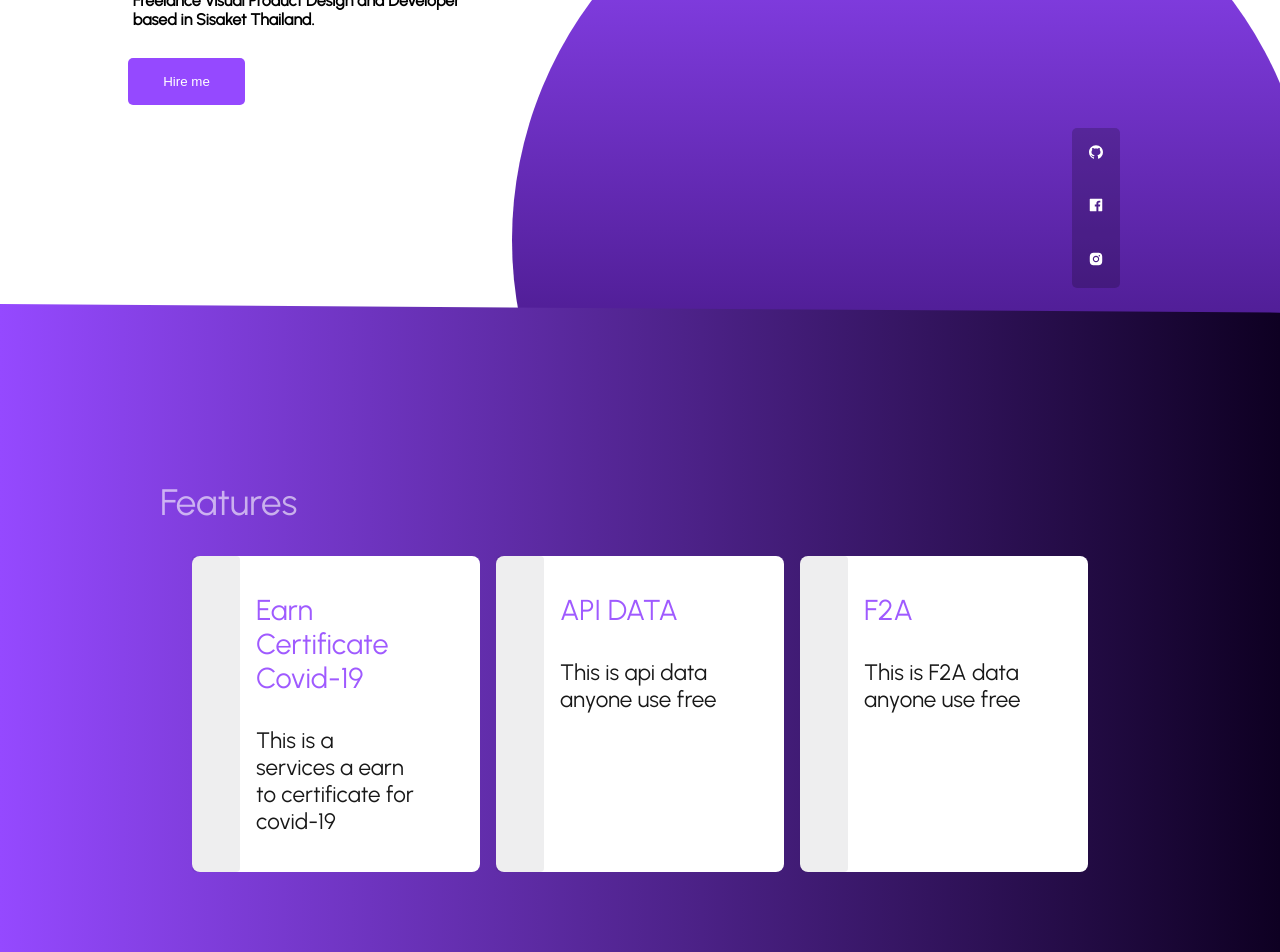
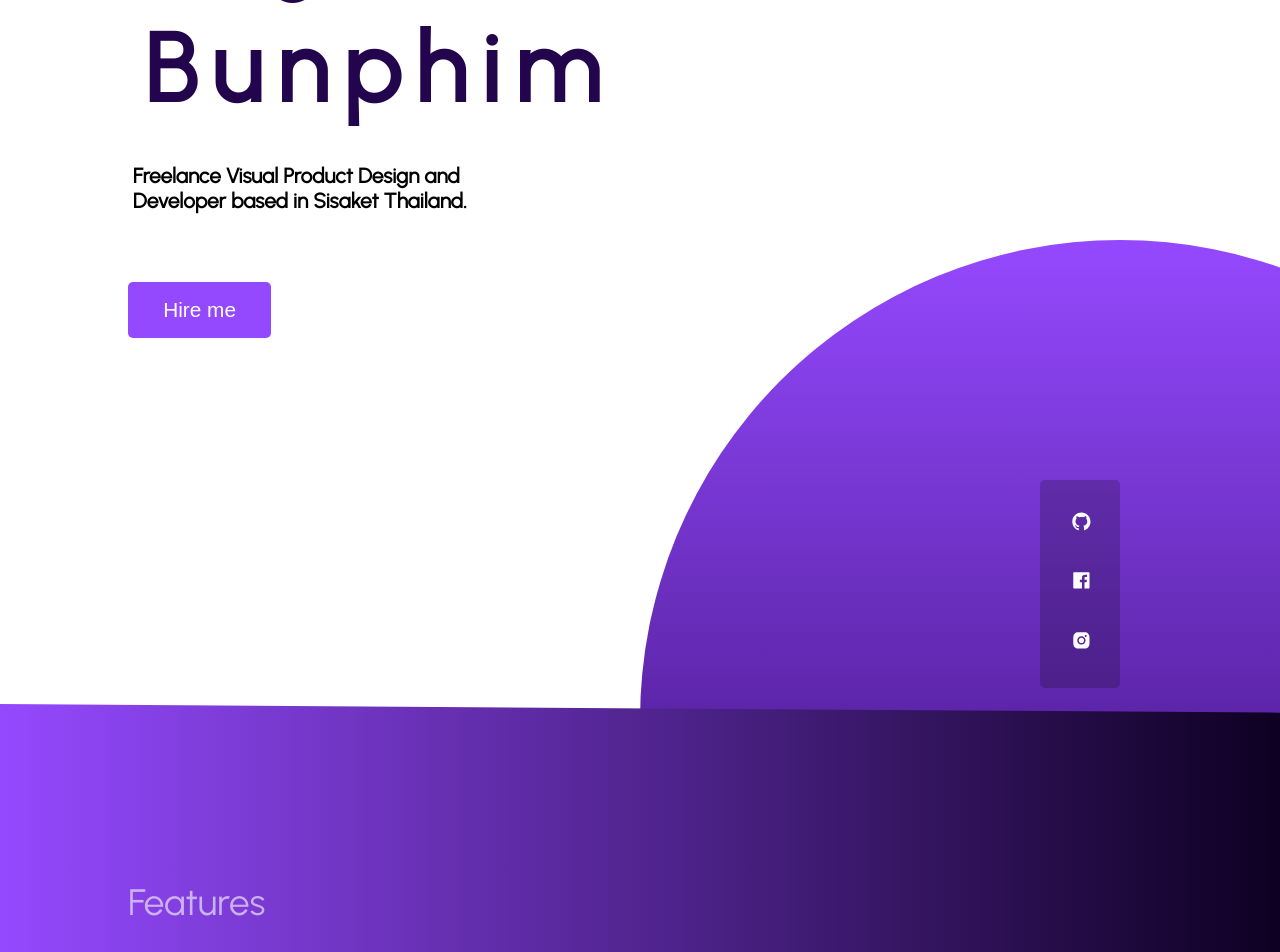
Before and after one commit to singharatbunphim/MyAppBeta, a Next.js app: page / in a window 1280 px wide. Shown: the part 400-1352 px from the top of the page. Built offline with nearby package versions, Linux system fonts and the light colour scheme.

Commit message:
add Responesive Web

```diff
--- a/component/Navbar.jsx
+++ b/component/Navbar.jsx
@@ -2,6 +2,7 @@ import styles from '../styles/navbar.module.scss'
 import Link from 'next/link'
 import { useRouter } from 'next/router'
 import React , { useState , useEffect } from 'react'
+import {TiThMenuOutline} from 'react-icons/ti'
 
 const Navbar = () => {
 
@@ -40,6 +41,7 @@ const Navbar = () => {
                     <li><Link href="/project"><a>Project</a></Link></li>
                 </ul>
             </div>
+            <div className={styles.hamburger_menu}><TiThMenuOutline /></div>
         </nav>
     )
 }
--- a/component/content/feature/Feature.jsx
+++ b/component/content/feature/Feature.jsx
@@ -6,13 +6,15 @@ import AddIcon from './addIcon';
 const Feature_item = () => {
 
 
+    const Container = useRef(null);
+
     return (
         <>
             <FeatureData.Consumer>
                 { values => values.map((value,index)=>{
                     return (
                         <div key={index} className={styles.feature_cards_item} >
-                        <div className={styles.feature_cards_item_icon}>
+                        <div className={styles.feature_cards_item_icon} ref={Container}>
                         </div>
                         <div className={styles.feature_cards_item_content}>
 
--- a/styles/content/feature.module.scss
+++ b/styles/content/feature.module.scss
@@ -1,68 +1,159 @@
+
+
+$breakpoints: (
+    sm: 540px,
+    md: 768px,
+    lg: 1024px,
+    lgx: 1024px,
+);
+
+@mixin Media_up($breakpoint) {
+    @media screen and (min-width: map-get($breakpoints,$breakpoint)) {
+        @content;
+    }
+}
+
+@mixin Media_Phone($breakpoint){
+    @media screen and (max-width: map-get($breakpoints,$breakpoint)) {
+        @content;
+    }
+}
+
+@mixin Media_tablet($breakpoint) {
+    @media (min-width:540px) and (max-width: map-get($breakpoints,$breakpoint)) {
+        @content;
+    }
+}
+
+
+@mixin Media_labtop($breakpoint)  {
+    @media (min-width:768px) and (max-width: map-get($breakpoints,$breakpoint)) {
+        @content;
+    }
+}
+
+
+
+
+
+
+
+
 .feature_wrapper {
     width: 100%;
     background: linear-gradient(to right, rgba($color: rgb(149, 73, 255), $alpha: 1), rgba($color: rgb(14, 0, 34), $alpha: 1));
     height: auto;
     z-index: 1;
 
-    padding: 10rem;
+    @include Media_Phone(sm){
+        padding: 3rem;
+    }
+
+
+    @include Media_tablet(md){
+        padding: 3rem;
+    }
+
+    @include Media_labtop(lg){
+        padding: 5rem;
+    }
+
+    @include Media_up(lg){
+        padding: 8rem;
+    }
+
 
     .header {
         font-size: 2.3rem;
         color: white;
         opacity: 0.6;
+        padding: 2rem 0rem;
     }
 
 
     .feature_cards {
         display: grid;
-        grid-template-columns: 4fr 4fr 4fr;
+        grid-template-columns: 1fr 1fr 1fr;
         grid-gap: 1rem;
-        padding: 2rem 2rem;
+
+        @include Media_Phone(sm){
+        grid-template-columns: 1fr;
+
+        }
+
+        @include Media_tablet(md){
+            grid-template-columns: 1fr 1fr;
+        }
+
+        @include Media_labtop(lg){
+            grid-template-columns: 1fr 1fr 1fr;
+        }
+
+        @include Media_up(lgx){
+            grid-template-columns: 1fr 1fr 1fr;
+        }
+
+
+
     }
 
     .feature_cards_item {
         display: flex;
         margin-bottom: 2rem;
-        padding: 1.3rem 2rem;
         height: auto;
         cursor: pointer;
         background-color: #fff;
         border-radius: 0.5rem;
         position: relative;
+        height: auto;
 
-        .feature_cards_item_icon {
-            padding: 1rem;
-            width: 3rem;
-            background-color: rgba($color: rgb(22, 18, 28), $alpha: 0.1);
-            border-radius: 0.25rem;
-            color: black;
-            margin-right: 5px;
-            opacity: 0.7;
-            position: absolute;
-            left: 0;
-            bottom: 0;
-            top: 0;
-            height: 100%;
-            display: flex;
-            align-items: center;
-
-            span {
-                font-size: 1.5rem;
-            }
-        }
 
         .feature_card_item_title{
             font-size: 1.8rem;
-            padding: 1rem 2rem;
+            padding: 1rem 1.2rem;
             color: rgba($color: rgb(149, 73, 255), $alpha: 1);
             opacity: 0.9;
+
+                @include Media_Phone(sm){
+                    font-size: 0.8rem;
+
+                }
+
+                @include Media_tablet(md){
+                    font-size: 1rem;
+                }
+
+                @include Media_labtop(lg){
+                    font-size: 1.2rem;
+                }
+
+                @include Media_up(lgx){
+                    font-size: 1.5rem;
+                }
         }
 
         .feature_card_item_lorem{
             font-size: 1.4rem;
-            padding: 1rem 2rem;
+            padding: 1rem 1.2rem;
             color: rgba($color: rgb(0, 0, 0), $alpha: 1);
             opacity: 0.9;
+
+            @include Media_Phone(sm){
+                font-size: 0.8rem;
+
+            }
+
+            @include Media_tablet(md){
+                font-size: 1rem;
+            }
+
+            @include Media_labtop(lg){
+                font-size: 1rem;
+            }
+
+            @include Media_up(lgx){
+                font-size: 1rem;
+            }
         }
 
 
--- a/styles/content/personalProfile.module.scss
+++ b/styles/content/personalProfile.module.scss
@@ -1,9 +1,65 @@
+
+
+$breakpoints: (
+    sm: 540px,
+    md: 768px,
+    lg: 1024px,
+    lgx: 1024px,
+);
+
+@mixin Media_up($breakpoint) {
+    @media screen and (min-width: map-get($breakpoints,$breakpoint)) {
+        @content;
+    }
+}
+
+@mixin Media_Phone($breakpoint){
+    @media screen and (max-width: map-get($breakpoints,$breakpoint)) {
+        @content;
+    }
+}
+
+@mixin Media_tablet($breakpoint) {
+    @media (min-width:540px) and (max-width: map-get($breakpoints,$breakpoint)) {
+        @content;
+    }
+}
+
+
+@mixin Media_labtop($breakpoint)  {
+    @media (min-width:768px) and (max-width: map-get($breakpoints,$breakpoint)) {
+        @content;
+    }
+}
+
+
+
+
 .wrapper_container {
     width: 100%;
     height: 40rem;
     position: relative;
     display: flex;
     overflow: hidden;
+    flex-direction: column;
+    @include Media_up(lgx){
+        flex-direction: row;
+        height: 60rem;
+    }
+
+    @include Media_labtop(lg){
+        height: 50rem;
+    }
+
+    @include Media_tablet(md){
+        height: 40rem;
+    }
+
+    @include Media_Phone(sm){
+        height: 35rem;
+    }
+
+
 
     .col_1_content {
         display: flex;
@@ -11,28 +67,108 @@
         height: 100%;
         flex-direction: column  ;
         position: relative;
-        padding: 8rem;
+        z-index: 13;
+        mix-blend-mode: color-burn;
+
+        @include Media_up(lgx){
+            padding: 8rem;
+        }
+
+        @include Media_Phone(sm){
+            width: 100%;
+            padding: 3rem;
+        }
+
+        @include Media_tablet(md){
+            width: 100%;
+            padding: 5rem;
+        }
+
+        @include Media_labtop(lg){
+            width: 100%;
+            padding: 7rem;
+        }
+
+
+
 
         .name {
             position: relative;
-            font-size: 4rem;
             font-weight: 900;
             color: rgba($color: rgb(34, 5, 76), $alpha: 1);
+
+
+
             .f_name {
                 letter-spacing: 3px;
                 margin-bottom: 0.5rem;
+                transition: all 0.3s ease-in;
+                @include Media_up(lgx){
+                    font-size: 6rem;
+                }
+
+                @include Media_tablet(md){
+                    font-size: 4rem;
+                }
+
+                @include Media_Phone(sm){
+                    font-size: 2.5rem;
+                    padding-left: 2rem;
+                }
+
+                @include Media_labtop(lg){
+                    font-size: 5rem;
+                }
+
             }
 
             .l_name {
                 letter-spacing: 15px;
                 margin-bottom: 1rem;
+                transition: all 0.3s ease-in;
+                @include Media_up(lgx){
+                    font-size: 6rem;
+                    padding-left: 1rem;
+                }
+
+                @include Media_tablet(md){
+                    font-size: 5rem;
+                }
+
+                @include Media_Phone(sm){
+                    font-size: 2rem;
+                }
+
+                @include Media_labtop(lg){
+                    font-size: 5rem;
+                }
             }
         }
 
         .lorem {
                 padding: 0.3rem;
                 margin-bottom: 0.5rem;
+                margin-top: 0.5rem;
                 font-weight: 900;
+                transition: all 0.3s ease-in;
+
+                @include Media_Phone(sm){
+                    font-size: 1rem;
+                }
+
+                @include Media_tablet(md){
+                    font-size: 1.2rem;
+                }
+
+                @include Media_labtop(lg){
+                    font-size: 1.3rem;
+                }
+
+                @include Media_up(lg){
+                    font-size: 1.3rem;
+                    margin-bottom: 3rem;
+                    margin-top: 1rem;
+                }
         }
 
         .end {
@@ -44,41 +180,113 @@
                 border: 0px;
                 color: white;
                 border-radius: 5px;
+                @include Media_Phone(sm){
+                    font-size: 0.8rem;
+                }
+                @include Media_up(lgx){
+                    font-size: 1.3rem;
+                }
+
+                @include Media_tablet(sm){
+                    font-size: 1.4rem;
+                }
+
+                @include Media_labtop(lg){
+                    font-size: 1.5rem;
+                }
             }
 
         }
     }
 
     .col_2_content {
-        width: 70rem;
+        width: 100%;
         height: 100%;
         position: relative;
+        z-index: 1;
+
+        @include Media_up(lgx){
+            width: 70rem;
+        }
+
 
 
         .circle_bg {
-            width: 50rem;
-            height: 50rem;
+
+
             position: absolute;
-            bottom: -20rem;
-            right: -2rem;
             background: linear-gradient(rgba($color: rgb(149, 73, 255), $alpha: 1), rgba($color: rgb(34, 1, 80), $alpha: 1));
             border-radius: 100%;
             z-index: 0;
+            transition: all 0.3s ease-in;
+
+            @include Media_up(lgx){
+                bottom: -30rem;
+                width: 60rem;
+                height: 60rem;
+                right: -20rem;
+            }
+
+            @include Media_Phone(sm){
+                width: 30rem;
+                height: 30rem;
+                right: -8.5rem;
+                bottom: -14rem;
+            }
+
+            @include Media_tablet(md){
+                width: 40rem;
+                height: 40rem;
+                right: -13.5rem;
+                bottom: -23rem;
+            }
+
+            @include Media_labtop(lg){
+                width: 45rem;
+                height: 45rem;
+                right: -13.5rem;
+                bottom: -25rem;
+            }
+
         }
 
         .shourtContact {
             display: grid;
             grid-template-columns: 3fr;
-            width: 3rem;
-            height: 10rem;
+
             position: absolute;
-            right: 10rem;
+            border-radius: 5px;
             bottom: 2rem;
-            border-radius: 5px;
             background-color: rgba($color: rgb(0, 0, 0), $alpha: 0.2);
+            transition: all 0.3s ease-in;
+
+
+            @include Media_up(lgx){
+                right: 10em;
+                width: 5rem;
+                padding: 15px;
+                height: 13rem;
+
+            }
+
+            @include Media_Phone(sm){
+                right: 3rem;
+                padding: 5px;
+            }
+
+            @include Media_tablet(md){
+                right: 3rem;
+                padding: 10px;
+            }
+
+            @include Media_labtop(lg){
+                right: 4rem;
+                padding: 15px
+            }
 
             span {
                 padding: 1rem;
+                font-size: 1.3rem;
                 color: white;
                 cursor: pointer;
             }
```
Also changed, not shown: component/Footer.jsx (+17 -0 lines), styles/footer.module.scss (+65 -1 lines), styles/navbar.module.scss (+81 -2 lines).
